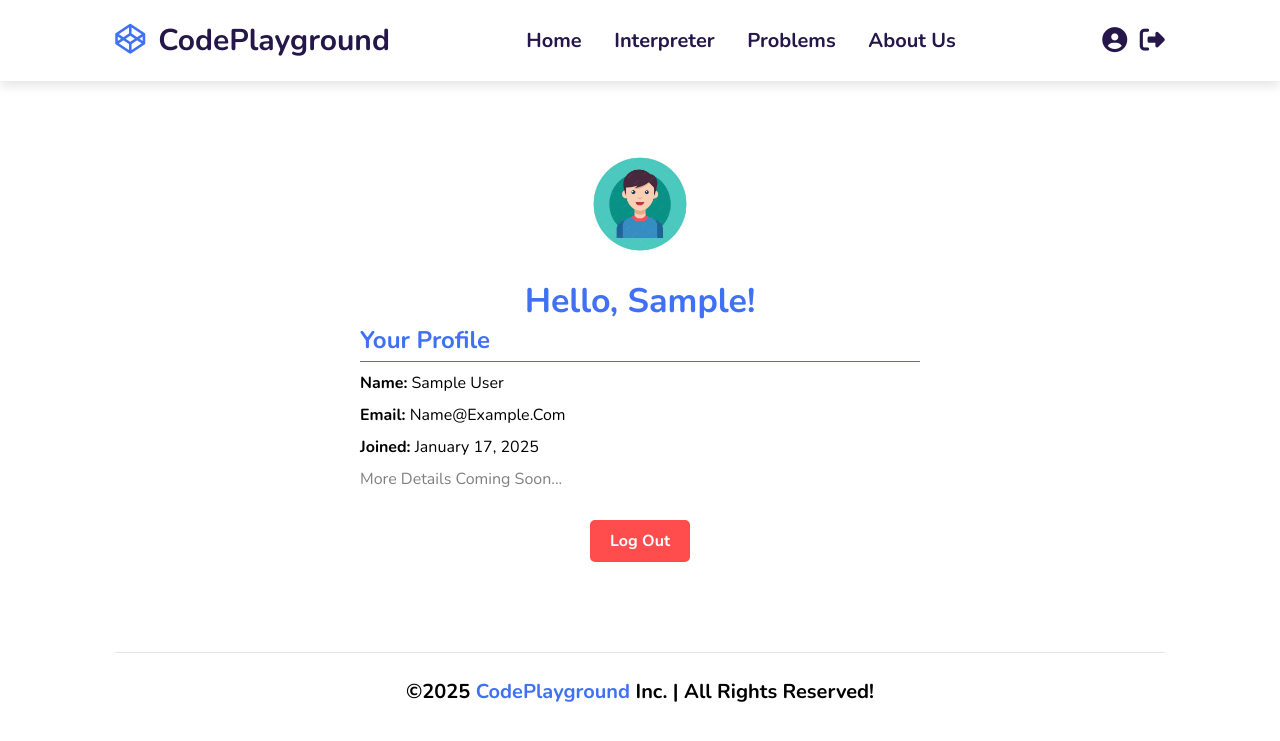
After one commit to Technical-D/CodePlayground, a Django app: page /user/profile/ in a window 1280 px wide. The commit adds this page. Shown: the top 741 px of the page. Run offline with Django 5.2, Linux system fonts and the light colour scheme; the visitor is signed in with stand-in values (Sample User, id 1); data comes from the database, SQL or seed files in the repository; some libraries are stand-ins or nearby versions.

Commit message:
feat:profile-page-added

```diff
--- a/app/urls.py
+++ b/app/urls.py
@@ -6,5 +6,8 @@ urlpatterns = [
     path('login/', views.login_view, name='login'),
     path('signup/', views.signup_view, name='signup'),
     path('logout/', views.logout_view, name='logout'),
+    path('about/', views.about_us_view, name='about'),
+    path('user/profile/', views.profile, name='profile'),
+
 
 ]
--- a/app/views.py
+++ b/app/views.py
@@ -3,6 +3,7 @@
 from app.models import User
 from django.contrib.auth import login, authenticate, logout
 from django.contrib import messages
+from datetime import datetime
 
 # Create your views here.
 def index(request):
@@ -50,3 +51,19 @@
     else:
         form = SignupForm()
     return render(request, 'registration/signup.html',  {'signup_form':form})
+
+def about_us_view(request):
+    return render(request, 'app/about.html')
+
+def profile(request):
+    user = request.user
+    if user.is_authenticated:
+        user_id = user.id
+        user = User.objects.get(pk=user_id)
+        f_name = user.name.split()[0]
+        date_obj = datetime.fromisoformat(str(user.date_joined))
+        formatted_date = date_obj.strftime("%B %d, %Y")
+    else:
+        return redirect('login')
+
+    return render(request, 'app/profile.html', {'first_name':f_name, "user":user, "date_joined":formatted_date})
--- a/static/app/style.css
+++ b/static/app/style.css
@@ -249,6 +249,99 @@ section{
     color: #555;
     margin-bottom: 20px;
 }
+.about-us{
+    padding-top: 60px;
+    padding-bottom: 0;
+}
+.about-us .container {
+    max-width: 900px;
+    margin: 30px auto;
+    padding: 20px;
+    background: #fff;
+    font-size: 1.6rem;
+}
+
+.about-us h1 {
+    text-align: center;
+    color: #4070f4;
+    margin-bottom: 10px;
+    font-size: 3.5rem;
+}
+.about-us h2 {
+    font-size: 2rem;
+}
+.about-us ul {
+    list-style-type: square;
+    padding-left: 20px;
+}
+
+.profile {
+    padding: 40px 20px;
+    max-width: 600px;
+    margin: 50px auto;
+    background-color: #fff;
+    border-radius: 10px;
+    padding-top: 90px;
+    padding-bottom: 0;
+}
+
+.profile-header {
+    text-align: center;
+}
+
+.profile-header .avatar {
+    width: 100px;
+    height: 100px;
+    border-radius: 50%;
+    margin-bottom: 20px;
+}
+
+.profile-header h1 {
+    color: #4070f4;
+    font-size: 3.4rem;
+}
+
+.profile-info h2 {
+    color: #4070f4;
+    border-bottom: 1px solid #4070f4;
+    padding-bottom: 5px;
+    font-size: 2.4rem;
+}
+
+.profile-info p {
+    margin: 10px 0;
+    font-size: 1.6rem;
+}
+
+.profile-actions {
+    text-align: center;
+    margin-top: 20px;
+}
+
+.profile-actions .btn {
+    display: inline-block;
+    margin: 10px;
+    padding: 10px 20px;
+    background-color: #4070f4;
+    color: #fff;
+    border-radius: 5px;
+    text-decoration: none;
+    font-size: 16px;
+    transition: background-color 0.3s;
+}
+
+.profile-actions .btn:hover {
+    background-color: #3052b3;
+}
+
+.profile-actions .logout {
+    background-color: #ff4d4d;
+}
+
+.profile-actions .logout:hover {
+    background-color: #cc0000;
+}
+
 .footer{
     margin-bottom: 0;
     padding-bottom: 0;
--- a/templates/app/base.html
+++ b/templates/app/base.html
@@ -22,11 +22,11 @@
                 <a href="{% url 'index' %}">Home</a>
                 <a href="#home">Interpreter</a>
                 <a href="#problems">Problems</a>
-                <a href="about.html">About Us</a>
+                <a href="{% url 'about' %}">About Us</a>
             </nav>
             {% if request.user.is_authenticated %}
             <div class="icons">
-                <a href="profile.html" class="fas fa-user-circle"></a>
+                <a href="{% url 'profile' %}" class="fas fa-user-circle"></a>
                 <a href="{% url 'logout' %}" class="fa-solid fa-right-from-bracket"></a>
             </div>
             {% else %}
--- /dev/null
+++ b/templates/app/profile.html
@@ -0,0 +1,26 @@
+{% extends "app/base.html" %}
+{% load static %}
+{% block content %}
+<!-- Profile Section -->
+<section class="profile">
+    <div class="container">
+        <div class="profile-header">
+            <img src="{% static 'images/profile.jpg' %}" alt="User Avatar" class="avatar">
+            <h1>Hello, <span>{{ first_name }}</span>!</h1>
+        </div>
+
+        <div class="profile-info">
+            <h2>Your Profile</h2>
+            <p><strong>Name:</strong> {{user.name}}</p>
+            <p><strong>Email:</strong> {{user.email}}</p>
+            <p><strong>Joined:</strong> {{date_joined}}</p>
+            <p style="color: gray;">More details coming soon...</p>
+        </div>
+
+        <div class="profile-actions">
+            <a href="{% url 'logout' %}" class="btn logout">Log Out</a>
+        </div>
+    </div>
+</section>
+
+{% endblock content %}
```
Also changed, not shown: templates/app/about.html (added, +33 -0 lines), static/images/profile.jpg (added).
